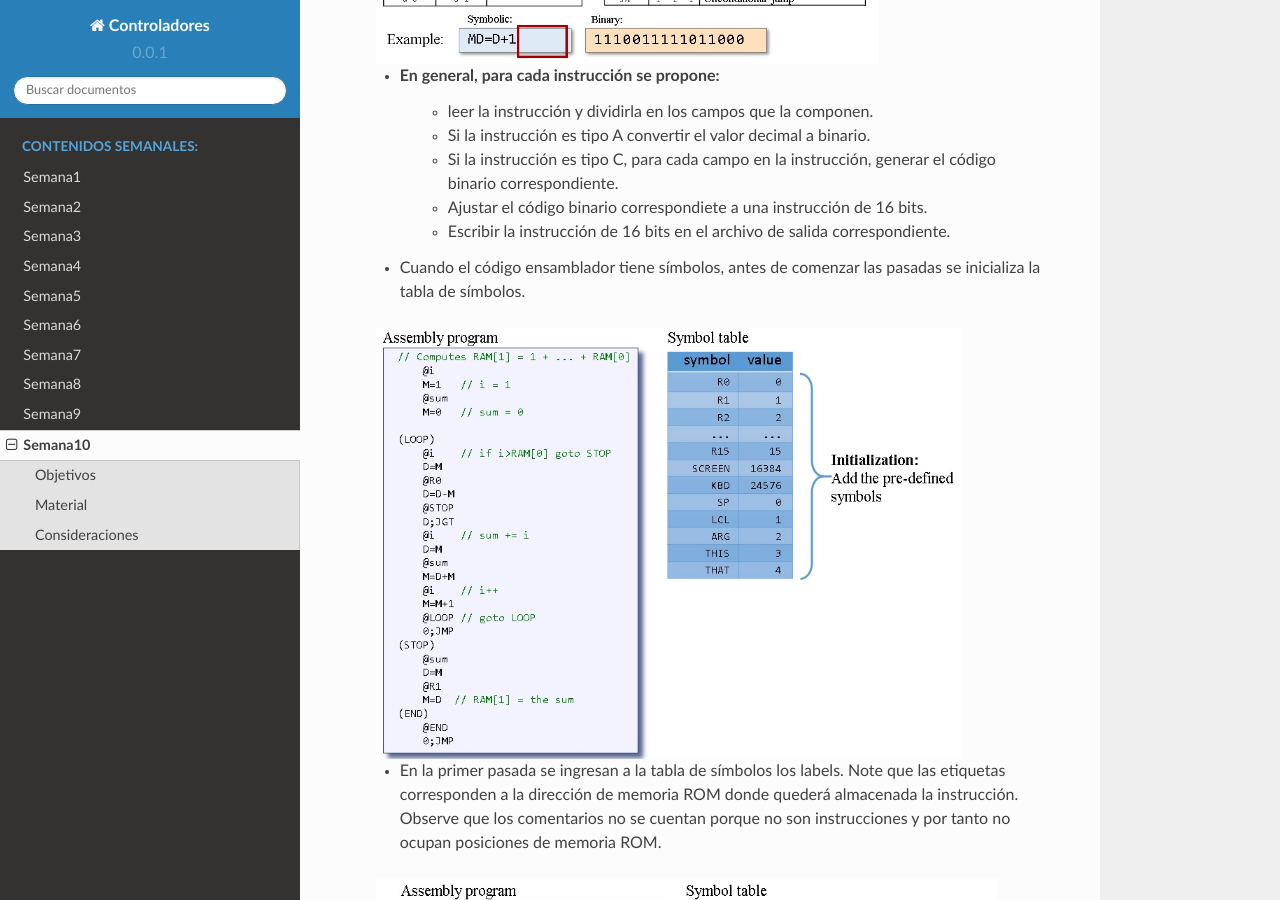
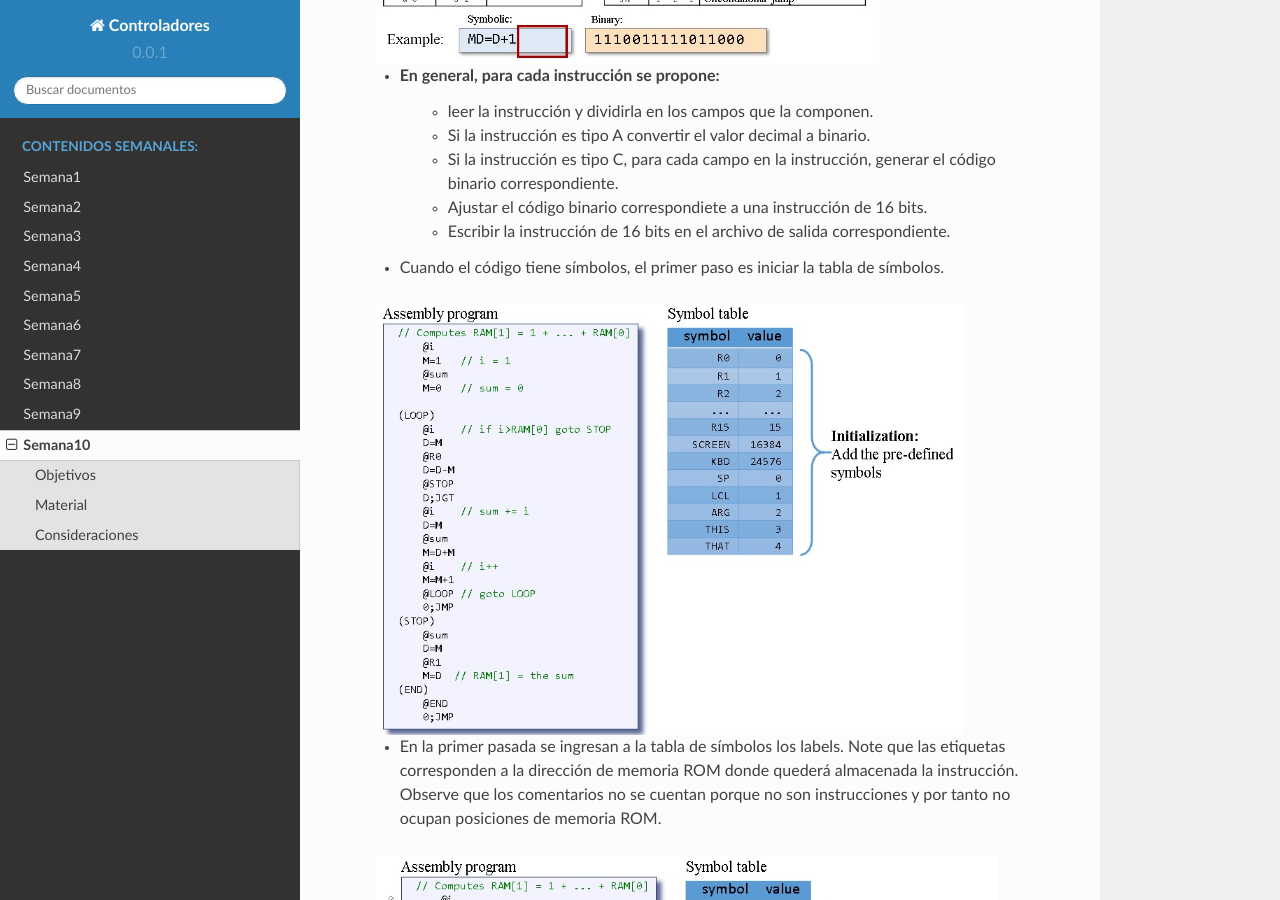
Before and after one commit to juanferfranco/controladores, a Sphinx documentation site: the page built from docs/_semana10/semana10.rst, in a window 1280 px wide and 900 px high, scrolled down 4221 px. Built offline with Sphinx 7.4.7 and the Read the Docs theme 2.0.0, drawn with Linux system fonts in a browser that asks for light colours.

Commit message:
minor update tp week 10

```diff
--- a/docs/_semana10/semana10.rst
+++ b/docs/_semana10/semana10.rst
@@ -95,7 +95,7 @@ Algunos asuntos a tener en cuenta a la hora de realizar el proyecto:
         * Ajustar el código binario correspondiete a una instrucción de 16 bits.
         * Escribir la instrucción de 16 bits en el archivo de salida correspondiente.
 
-    * Cuando el código ensamblador tiene símbolos, antes de comenzar las pasadas se inicializa la tabla de símbolos.
+    * Cuando el código tiene símbolos, el primer paso es iniciar la tabla de símbolos.
 
     .. image:: ../_static/simbols.jpeg
        :scale: 70 %
```
